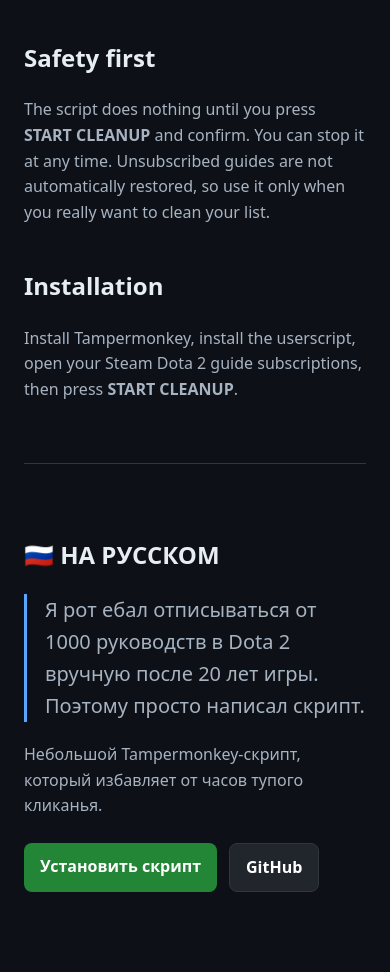
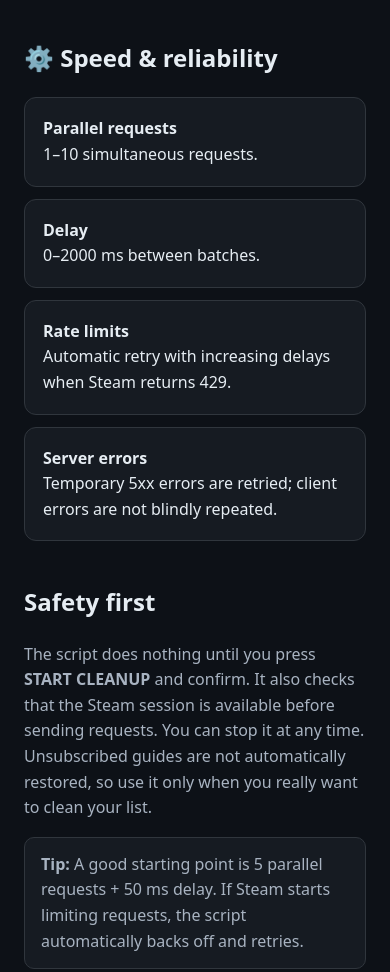
Before and after one commit to Ga4iGnida/steam-dota-guide-cleaner, a plain HTML site: page docs/index.html in a window 390 px wide. Shown: the part 1222-2194 px from the top of the page. Drawn offline with Linux system fonts and the light colour scheme.

Commit message:
docs: improve Pages speed and reliability section

```diff
--- a/docs/index.html
+++ b/docs/index.html
@@ -5,7 +5,7 @@
 <meta name="viewport" content="width=device-width,initial-scale=1">
 <title>Steam Dota 2 Guide Cleaner</title>
 <style>
-body{margin:0;background:#0d1117;color:#e6edf3;font:16px system-ui,-apple-system,Segoe UI,sans-serif;line-height:1.6}.wrap{max-width:820px;margin:auto;padding:72px 24px}.hero{padding:40px;border:1px solid #30363d;border-radius:18px;background:linear-gradient(145deg,#161b22,#0d1117)}h1{font-size:42px;line-height:1.1;margin:0 0 16px}h2{margin-top:42px}p{color:#a8b3c1}.buttons{display:flex;gap:12px;flex-wrap:wrap;margin-top:24px}a{display:inline-block;padding:11px 16px;border-radius:8px;text-decoration:none;font-weight:700;background:#238636;color:white}a.secondary{background:#21262d;border:1px solid #30363d}.tag{display:inline-block;padding:4px 9px;border-radius:999px;background:#21262d;color:#8b949e;font-size:12px;margin-right:6px}.quote{font-size:20px;border-left:3px solid #58a6ff;padding-left:18px}.grid{display:grid;grid-template-columns:repeat(auto-fit,minmax(210px,1fr));gap:12px}.card{padding:18px;border:1px solid #30363d;border-radius:12px;background:#161b22}.ru{margin-top:60px;padding-top:30px;border-top:1px solid #30363d}@media(max-width:600px){h1{font-size:32px}.wrap{padding-top:35px}}
+body{margin:0;background:#0d1117;color:#e6edf3;font:16px system-ui,-apple-system,Segoe UI,sans-serif;line-height:1.6}.wrap{max-width:820px;margin:auto;padding:72px 24px}.hero{padding:40px;border:1px solid #30363d;border-radius:18px;background:linear-gradient(145deg,#161b22,#0d1117)}h1{font-size:42px;line-height:1.1;margin:0 0 16px}h2{margin-top:42px}p{color:#a8b3c1}.buttons{display:flex;gap:12px;flex-wrap:wrap;margin-top:24px}a{display:inline-block;padding:11px 16px;border-radius:8px;text-decoration:none;font-weight:700;background:#238636;color:white}a.secondary{background:#21262d;border:1px solid #30363d}.tag{display:inline-block;padding:4px 9px;border-radius:999px;background:#21262d;color:#8b949e;font-size:12px;margin-right:6px}.quote{font-size:20px;border-left:3px solid #58a6ff;padding-left:18px}.grid{display:grid;grid-template-columns:repeat(auto-fit,minmax(210px,1fr));gap:12px}.card{padding:18px;border:1px solid #30363d;border-radius:12px;background:#161b22}.ru{margin-top:60px;padding-top:30px;border-top:1px solid #30363d}.note{padding:14px 16px;border:1px solid #30363d;border-radius:10px;background:#161b22;color:#a8b3c1}@media(max-width:600px){h1{font-size:32px}.wrap{padding-top:35px}}
 </style>
 </head>
 <body>
@@ -19,7 +19,10 @@
 </section>
 <h2>What it does</h2>
 <div class="grid"><div class="card">🧹 Finds subscribed guides</div><div class="card">⚡ Unsubscribes in batches</div><div class="card">📊 Shows progress</div><div class="card">🔄 Continues after reloads</div><div class="card">🛑 Stops when the list is empty</div><div class="card">⏱️ Adjustable speed</div></div>
-<h2>Safety first</h2><p>The script does nothing until you press <b>START CLEANUP</b> and confirm. You can stop it at any time. Unsubscribed guides are not automatically restored, so use it only when you really want to clean your list.</p>
+<h2>⚙️ Speed & reliability</h2>
+<div class="grid"><div class="card"><b>Parallel requests</b><br>1–10 simultaneous requests.</div><div class="card"><b>Delay</b><br>0–2000 ms between batches.</div><div class="card"><b>Rate limits</b><br>Automatic retry with increasing delays when Steam returns 429.</div><div class="card"><b>Server errors</b><br>Temporary 5xx errors are retried; client errors are not blindly repeated.</div></div>
+<h2>Safety first</h2><p>The script does nothing until you press <b>START CLEANUP</b> and confirm. It also checks that the Steam session is available before sending requests. You can stop it at any time. Unsubscribed guides are not automatically restored, so use it only when you really want to clean your list.</p>
+<div class="note"><b>Tip:</b> A good starting point is 5 parallel requests + 50 ms delay. If Steam starts limiting requests, the script automatically backs off and retries.</div>
 <h2>Installation</h2><p>Install Tampermonkey, install the userscript, open your Steam Dota 2 guide subscriptions, then press <b>START CLEANUP</b>.</p>
 <div class="ru"><h2>🇷🇺 НА РУССКОМ</h2><p class="quote">Я рот ебал отписываться от 1000 руководств в Dota 2 вручную после 20 лет игры. Поэтому просто написал скрипт.</p><p>Небольшой Tampermonkey-скрипт, который избавляет от часов тупого кликанья.</p><div class="buttons"><a href="https://raw.githubusercontent.com/Ga4iGnida/steam-dota-guide-cleaner/main/steam-dota-guide-cleaner.user.js">Установить скрипт</a><a class="secondary" href="https://github.com/Ga4iGnida/steam-dota-guide-cleaner">GitHub</a></div></div>
 </div>
```
